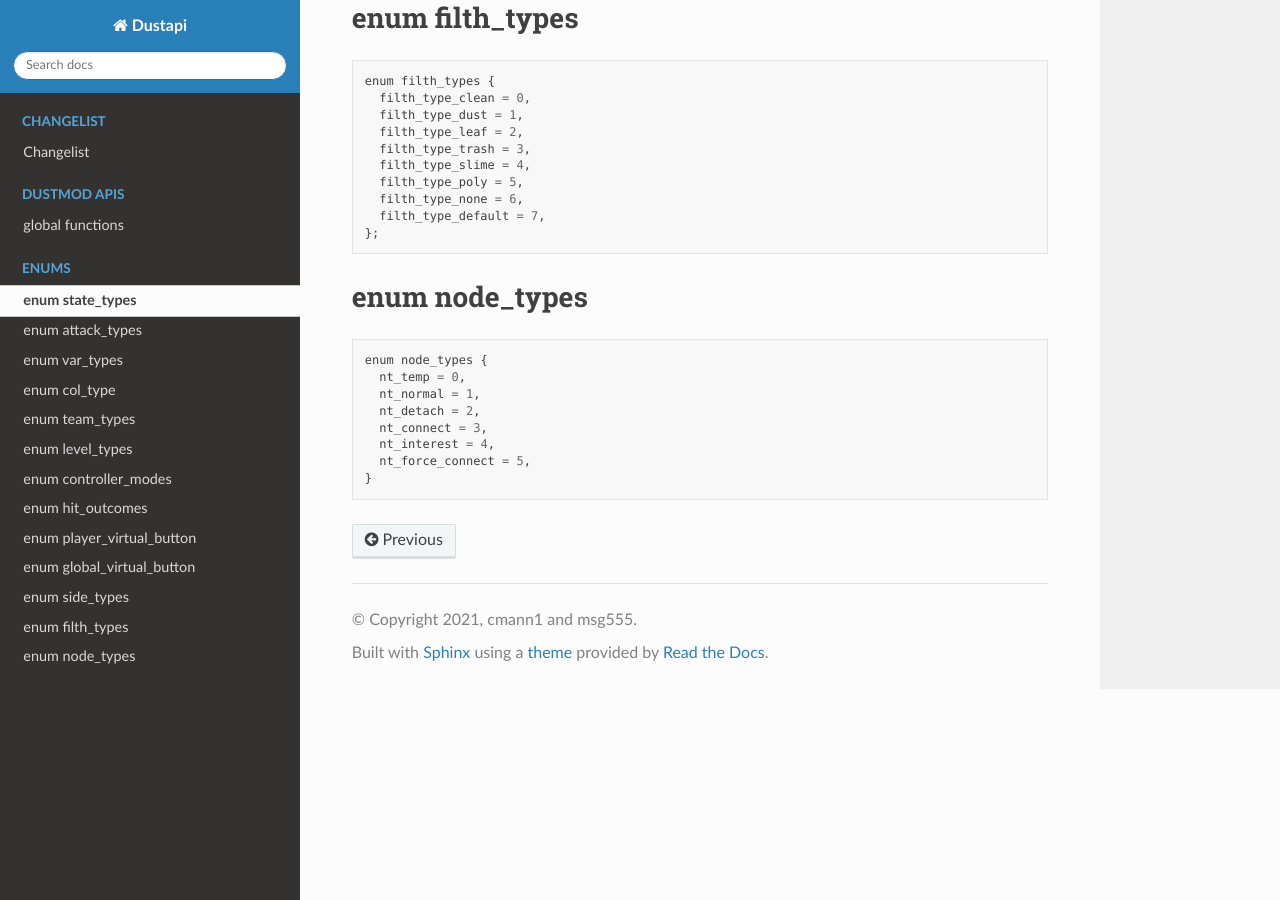
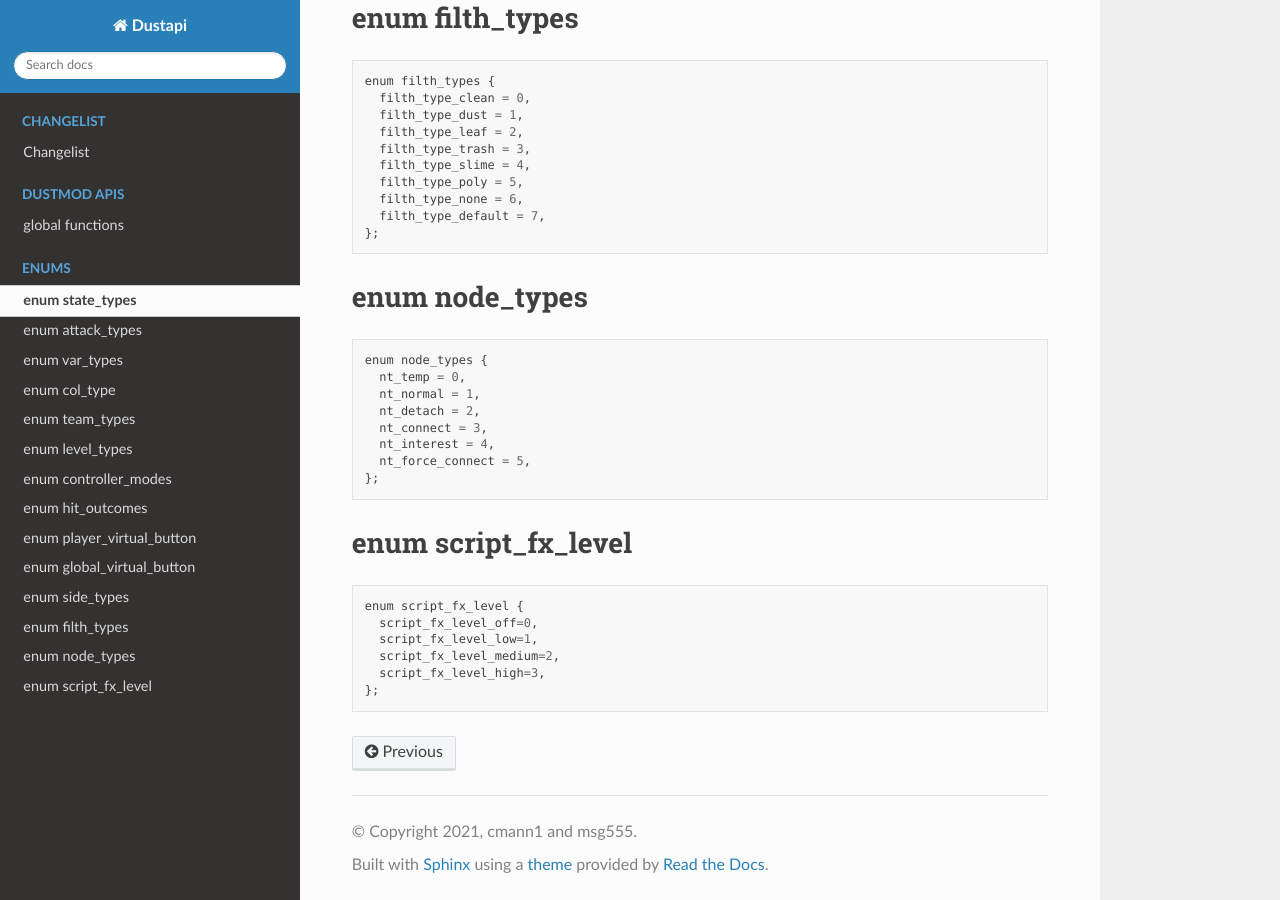
Before and after one commit to msg555/dustapi-docs, a Sphinx documentation site: the page built from docs/enums.rst, in a window 1280 px wide and 900 px high, scrolled down 3924 px. Built offline with Sphinx 7.4.7 and the Read the Docs theme 2.0.0, drawn with Linux system fonts in a browser that asks for light colours.

Commit message:
Add `script_fx_level` user setting
- Can be read via script
- Also added access to other video options with `get_video_settings`
- Added video settings change callback
- Also added `on_editor_start` callback.

```diff
--- a/docs/enums.rst
+++ b/docs/enums.rst
@@ -247,4 +247,16 @@ enum node_types
     nt_connect = 3,
     nt_interest = 4,
     nt_force_connect = 5,
-  }
+  };
+
+enum script_fx_level
+###############
+
+::
+
+  enum script_fx_level {
+    script_fx_level_off=0,
+    script_fx_level_low=1,
+    script_fx_level_medium=2,
+    script_fx_level_high=3,
+  };
```
Also changed, not shown: 2 other files.
